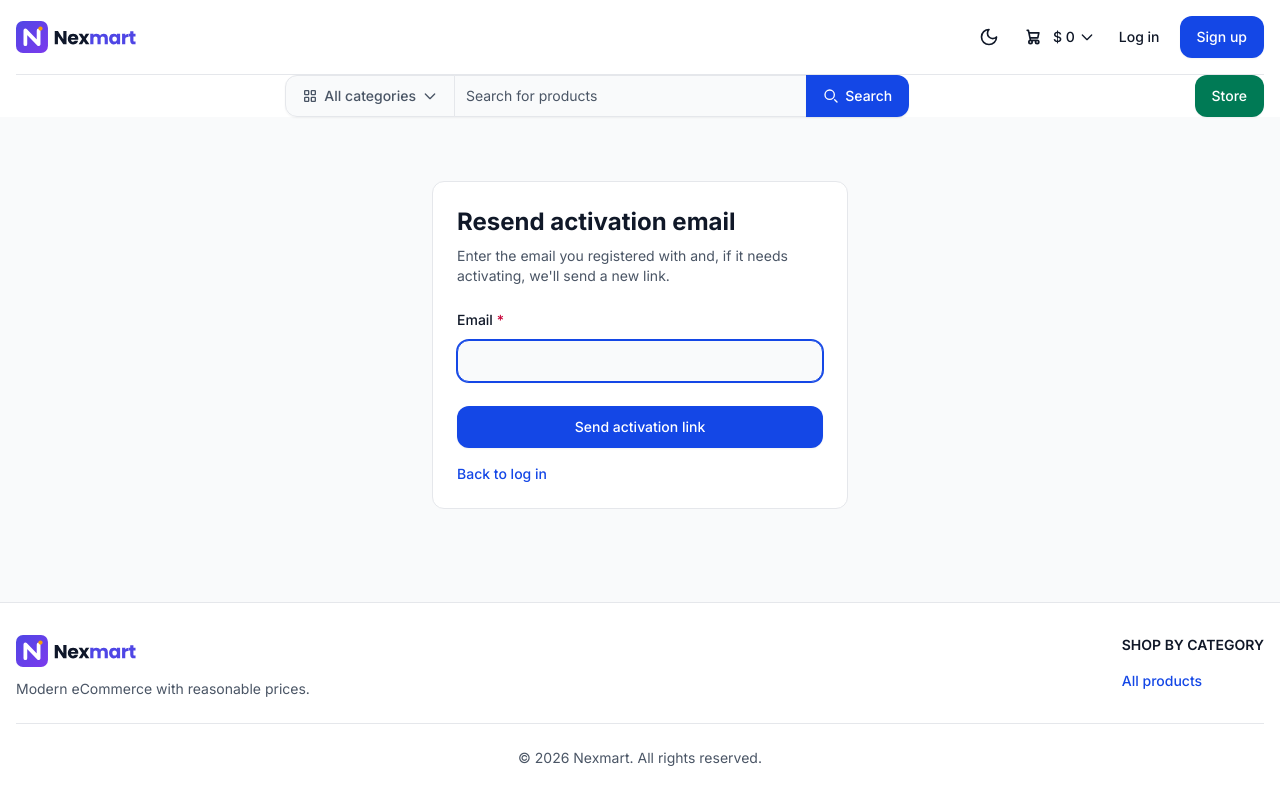
After one commit to skarnatachan/nexmart, a Django app: page /account/activate/resend/ in a window 1280 px wide. The commit adds this page. Run offline with Django 5.2, Linux system fonts and the light colour scheme; data that the repository does not hold is empty; parts of the project's set-up code (start-up, migrations or seed data) failed here and were passed over; some libraries are stand-ins or nearby versions.

Commit message:
Add account activation, login/logout messages, and admin login field fix
- Registration now creates inactive accounts and emails an activation
  link (token via Django's default_token_generator); the link activates
  the account and sends the welcome email. Login blocks inactive
  accounts with a specific message linking to a self-service "resend
  activation email" page.
- Successful login shows a welcome-back message; logout shows a modal
  ("You have been logged out from Nexmart system."), auto-opened via
  Flowbite's Modal class directly rather than its data-attribute
  auto-wiring, which only runs on the window load event.
- Fix Django admin login page: the password show/hide wrapper was
  display:inline-block with no width, so the password field didn't
  match the username field's width.

```diff
--- a/account/forms.py
+++ b/account/forms.py
@@ -1,10 +1,13 @@
 from datetime import date
 
 from django import forms
+from django.contrib.auth import authenticate
 from django.contrib.auth.forms import AuthenticationForm, PasswordChangeForm, PasswordResetForm, SetPasswordForm
 from django.core.exceptions import ValidationError
 from django.template.loader import render_to_string
 from django.templatetags.static import static
+from django.urls import reverse
+from django.utils.safestring import mark_safe
 
 from .models import User, UserProfile
 
@@ -50,6 +53,7 @@ class RegistrationForm(StyledFormMixin, forms.ModelForm):
     def save(self, commit=True):
         user = super().save(commit=False)
         user.set_password(self.cleaned_data['password'])
+        user.is_active = False
         if commit:
             user.save()
         return user
@@ -57,6 +61,31 @@ class RegistrationForm(StyledFormMixin, forms.ModelForm):
 
 class EmailAuthenticationForm(StyledFormMixin, AuthenticationForm):
     username = forms.EmailField(label='Email', widget=forms.EmailInput(attrs={'autofocus': True}))
+
+    def clean(self):
+        email = self.cleaned_data.get('username')
+        password = self.cleaned_data.get('password')
+        if email and password:
+            self.user_cache = authenticate(self.request, username=email, password=password)
+            if self.user_cache is None:
+                existing = User.objects.filter(email__iexact=email).first()
+                if existing and not existing.is_active and existing.check_password(password):
+                    raise ValidationError(
+                        mark_safe(
+                            'Your account is not active yet. Please check your email for the '
+                            'activation link, or <a href="%s" class="link">request a new one</a>.'
+                            % reverse('resend_activation')
+                        ),
+                        code='inactive',
+                    )
+                raise self.get_invalid_login_error()
+            else:
+                self.confirm_login_allowed(self.user_cache)
+        return self.cleaned_data
+
+
+class ResendActivationForm(StyledFormMixin, forms.Form):
+    email = forms.EmailField(label='Email', widget=forms.EmailInput(attrs={'autofocus': True}))
 
 
 class CustomPasswordResetForm(StyledFormMixin, PasswordResetForm):
--- a/account/templates/account/login.html
+++ b/account/templates/account/login.html
@@ -51,6 +51,9 @@
                     <a href="{% url 'password_reset' %}" class="link">Forgot your password?</a>
                 </p>
                 <p class="mt-2 text-sm text-body">
+                    <a href="{% url 'resend_activation' %}" class="link">Didn't get an activation email?</a>
+                </p>
+                <p class="mt-2 text-sm text-body">
                     Don't have an account? <a href="{% url 'register' %}" class="link">Sign up</a>.
                 </p>
             </div>
--- a/account/templates/account/register.html
+++ b/account/templates/account/register.html
@@ -4,7 +4,10 @@
     <section class="py-4 antialiased md:py-8">
         <div class="mx-auto max-w-md px-4">
             <div class="rounded-base border border-default bg-neutral-primary-soft p-6">
-                <h1 class="mb-6 text-2xl font-bold text-heading">Create your account</h1>
+                <h1 class="mb-2 text-2xl font-bold text-heading">Create your account</h1>
+                <p class="mb-6 text-sm text-body">
+                    We'll email you a link to activate your account before you can log in.
+                </p>
                 <form method="post" novalidate>
                     {% csrf_token %}
                     {% if form.non_field_errors %}
--- /dev/null
+++ b/account/templates/account/resend_activation_form.html
@@ -0,0 +1,35 @@
+{% extends 'base.html' %}
+{% block title %}Resend Activation Email - Nexmart{% endblock title %}
+{% block content %}
+    <section class="py-4 antialiased md:py-8">
+        <div class="mx-auto max-w-md px-4">
+            <div class="rounded-base border border-default bg-neutral-primary-soft p-6">
+                <h1 class="mb-2 text-2xl font-bold text-heading">Resend activation email</h1>
+                <p class="mb-6 text-sm text-body">
+                    Enter the email you registered with and, if it needs activating, we'll send a new link.
+                </p>
+                <form method="post" novalidate>
+                    {% csrf_token %}
+                    {% if form.non_field_errors %}
+                        <div class="mb-4 rounded-base border border-danger-subtle bg-danger-soft p-3 text-sm text-fg-danger-strong">
+                            {{ form.non_field_errors }}
+                        </div>
+                    {% endif %}
+                    <div class="mb-4">
+                        <label for="{{ form.email.id_for_label }}" class="label">
+                            {{ form.email.label }} <span class="text-fg-danger">*</span>
+                        </label>
+                        {{ form.email }}
+                        {% for error in form.email.errors %}
+                            <p class="helper-text text-fg-danger">{{ error }}</p>
+                        {% endfor %}
+                    </div>
+                    <button type="submit" class="btn-primary mt-2 w-full cursor-pointer">Send activation link</button>
+                </form>
+                <p class="mt-4 text-sm text-body">
+                    <a href="{% url 'login' %}" class="link">Back to log in</a>
+                </p>
+            </div>
+        </div>
+    </section>
+{% endblock content %}
--- a/account/urls.py
+++ b/account/urls.py
@@ -1,4 +1,3 @@
-from django.contrib.auth.views import LogoutView
 from django.urls import path
 
 from . import views
@@ -6,8 +5,12 @@ from . import views
 urlpatterns = [
     path('register/', views.register, name='register'),
     path('login/', views.EmailLoginView.as_view(), name='login'),
-    path('logout/', LogoutView.as_view(), name='logout'),
+    path('logout/', views.CustomLogoutView.as_view(), name='logout'),
     path('profile/', views.profile, name='profile'),
+
+    path('activate/sent/', views.activation_sent, name='activation_sent'),
+    path('activate/resend/', views.resend_activation, name='resend_activation'),
+    path('activate/<uidb64>/<token>/', views.activate, name='activate'),
 
     path('password-change/', views.CustomPasswordChangeView.as_view(), name='password_change'),
     path('password-change/done/', views.CustomPasswordChangeDoneView.as_view(), name='password_change_done'),
--- a/account/views.py
+++ b/account/views.py
@@ -1,8 +1,9 @@
 from django.contrib import messages
-from django.contrib.auth import login as auth_login
 from django.contrib.auth.decorators import login_required
+from django.contrib.auth.tokens import default_token_generator
 from django.contrib.auth.views import (
     LoginView,
+    LogoutView,
     PasswordChangeDoneView,
     PasswordChangeView,
     PasswordResetCompleteView,
@@ -12,23 +13,40 @@ from django.contrib.auth.views import (
 )
 from django.shortcuts import redirect, render
 from django.templatetags.static import static
-from django.urls import reverse_lazy
+from django.urls import reverse, reverse_lazy
+from django.utils.encoding import force_bytes, force_str
+from django.utils.http import urlsafe_base64_decode, urlsafe_base64_encode
 
 from . import tasks
 from .forms import (
     CustomPasswordResetForm,
     EmailAuthenticationForm,
     RegistrationForm,
+    ResendActivationForm,
     StyledPasswordChangeForm,
     StyledSetPasswordForm,
     UserProfileForm,
     UserUpdateForm,
 )
-from .models import UserProfile
+from .models import User, UserProfile
 
 
 def _logo_url(request):
     return request.build_absolute_uri(static('img/logo/nexmart-logo.png'))
+
+
+def _send_activation_email(request, user):
+    uid = urlsafe_base64_encode(force_bytes(user.pk))
+    token = default_token_generator.make_token(user)
+    activation_path = reverse('activate', kwargs={'uidb64': uid, 'token': token})
+    tasks.send_activation_email.delay(
+        {
+            'full_name': user.get_full_name(),
+            'activation_url': request.build_absolute_uri(activation_path),
+            'logo_url': _logo_url(request),
+        },
+        user.email,
+    )
 
 
 def register(request):
@@ -39,6 +57,35 @@ def register(request):
         form = RegistrationForm(request.POST)
         if form.is_valid():
             user = form.save()
+            _send_activation_email(request, user)
+            return redirect('activation_sent')
+    else:
+        form = RegistrationForm()
+    return render(request, 'account/register.html', {'form': form})
+
+
+class CustomLogoutView(LogoutView):
+    def post(self, request, *args, **kwargs):
+        response = super().post(request, *args, **kwargs)
+        # Must come after super().post(), since logout() flushes the session
+        # that messages are stored in.
+        messages.success(request, 'You have been logged out from Nexmart system.', extra_tags='logout-modal')
+        return response
+
+
+def activate(request, uidb64, token):
+    try:
+        uid = force_str(urlsafe_base64_decode(uidb64))
+        user = User.objects.get(pk=uid)
+    except (TypeError, ValueError, OverflowError, User.DoesNotExist):
+        user = None
+
+    activated = False
+    if user is not None and default_token_generator.check_token(user, token):
+        activated = True
+        if not user.is_active:
+            user.is_active = True
+            user.save(update_fields=['is_active'])
             tasks.send_welcome_email.delay(
                 {
                     'full_name': user.get_full_name(),
@@ -48,18 +95,36 @@ def register(request):
                 },
                 user.email,
             )
-            auth_login(request, user)
-            messages.success(request, 'Welcome to Nexmart! Your account has been created.')
-            return redirect('home')
+
+    return render(request, 'account/activation_complete.html', {'activated': activated})
+
+
+def resend_activation(request):
+    if request.method == 'POST':
+        form = ResendActivationForm(request.POST)
+        if form.is_valid():
+            user = User.objects.filter(email__iexact=form.cleaned_data['email']).first()
+            if user and not user.is_active:
+                _send_activation_email(request, user)
+            return redirect('activation_sent')
     else:
-        form = RegistrationForm()
-    return render(request, 'account/register.html', {'form': form})
+        form = ResendActivationForm()
+    return render(request, 'account/resend_activation_form.html', {'form': form})
+
+
+def activation_sent(request):
+    return render(request, 'account/activation_sent.html')
 
 
 class EmailLoginView(LoginView):
     template_name = 'account/login.html'
     authentication_form = EmailAuthenticationForm
     redirect_authenticated_user = True
+
+    def form_valid(self, form):
+        response = super().form_valid(form)
+        messages.success(self.request, f'Welcome back, {self.request.user.get_full_name()}! You have been logged in successfully.')
+        return response
 
 
 class CustomPasswordResetView(PasswordResetView):
--- a/static/css/admin-password-toggle.css
+++ b/static/css/admin-password-toggle.css
@@ -2,7 +2,8 @@
    static/js/admin-password-toggle.js, which wraps each input[type=password]. */
 .password-toggle {
     position: relative;
-    display: inline-block;
+    display: block;
+    width: 100%;
 }
 
 .password-toggle input {
--- a/static/css/style.css
+++ b/static/css/style.css
@@ -282,6 +282,7 @@
     --color-heading: var(--color-gray-900);
     --color-fg-brand: var(--color-blue-700);
     --color-fg-brand-strong: var(--color-blue-900);
+    --color-fg-success: var(--color-emerald-700);
     --color-fg-success-strong: var(--color-emerald-900);
     --color-fg-danger: var(--color-rose-700);
     --color-fg-danger-strong: var(--color-rose-900);
@@ -2261,6 +2262,9 @@
   }
   .text-fg-disabled {
     color: var(--color-fg-disabled);
+  }
+  .text-fg-success {
+    color: var(--color-fg-success);
   }
   .text-fg-success-strong {
     color: var(--color-fg-success-strong);
--- /dev/null
+++ b/static/js/logout-modal.js
@@ -0,0 +1,18 @@
+// Auto-opens the logout confirmation modal (templates/base.html) on page
+// load. Flowbite's own data-modal-* wiring only runs on the window "load"
+// event, which can fire after this script, so we instantiate and control
+// the Modal directly instead of clicking a trigger button or relying on
+// Flowbite's declarative data-modal-hide bindings. The Modal class itself
+// (unlike the deferred auto-discovery) is assigned to window.Modal as soon
+// as flowbite.min.js runs, so it's already available here.
+(function () {
+  const modalEl = document.getElementById("logout-modal");
+  if (!modalEl || typeof window.Modal !== "function") return;
+
+  const modal = new window.Modal(modalEl);
+  modal.show();
+
+  modalEl.querySelectorAll('[data-modal-hide="logout-modal"]').forEach((button) => {
+    button.addEventListener("click", () => modal.hide());
+  });
+})();
--- a/templates/base.html
+++ b/templates/base.html
@@ -27,7 +27,9 @@
     {% if messages %}
         <div class="mb-6 space-y-3">
             {% for message in messages %}
-                {% include "partials/alert.html" with id=forloop.counter %}
+                {% if 'logout-modal' not in message.tags %}
+                    {% include "partials/alert.html" with id=forloop.counter %}
+                {% endif %}
             {% endfor %}
         </div>
     {% endif %}
@@ -35,12 +37,43 @@
 </main>
 {% include "partials/footer.html" %}
 
+{% for message in messages %}
+    {% if 'logout-modal' in message.tags %}
+        <div id="logout-modal" tabindex="-1" aria-hidden="true"
+             class="fixed left-0 right-0 top-0 z-50 hidden h-[calc(100%-1rem)] max-h-full w-full items-center justify-center overflow-y-auto overflow-x-hidden md:inset-0">
+            <div class="relative max-h-full w-full max-w-md p-4">
+                <div class="relative rounded-base border border-default bg-neutral-primary-soft shadow">
+                    <button type="button"
+                            class="absolute right-2.5 top-3 ms-auto inline-flex h-8 w-8 items-center justify-center rounded-base text-body-subtle hover:bg-neutral-secondary-medium"
+                            data-modal-hide="logout-modal">
+                        <svg class="h-3 w-3" aria-hidden="true" xmlns="http://www.w3.org/2000/svg" fill="none" viewBox="0 0 14 14">
+                            <path stroke="currentColor" stroke-linecap="round" stroke-linejoin="round" stroke-width="2"
+                                  d="M1 1l6 6m0 0 6 6M7 7l6-6M7 7l-6 6"/>
+                        </svg>
+                        <span class="sr-only">Close modal</span>
+                    </button>
+                    <div class="p-4 text-center md:p-5">
+                        <svg class="mx-auto mb-4 h-12 w-12 text-fg-success" aria-hidden="true" xmlns="http://www.w3.org/2000/svg" fill="none"
+                             viewBox="0 0 24 24">
+                            <path stroke="currentColor" stroke-linecap="round" stroke-linejoin="round" stroke-width="2"
+                                  d="M9 12.75 11.25 15 15 9.75M21 12a9 9 0 1 1-18 0 9 9 0 0 1 18 0Z"/>
+                        </svg>
+                        <h3 class="mb-5 text-lg font-normal text-heading">{{ message }}</h3>
+                        <button type="button" class="btn-primary cursor-pointer" data-modal-hide="logout-modal">OK</button>
+                    </div>
+                </div>
+            </div>
+        </div>
+    {% endif %}
+{% endfor %}
+
 {% block modals %}{% endblock %}
 {# Flowbite's JS wires up every data-* attribute above (copied from node_modules by `npm run build:js`). #}
 <script src="{% static 'css/flowbite/flowbite.min.js' %}"></script>
 <script src="{% static 'js/theme-toggle.js' %}"></script>
 <script src="{% static 'js/password-toggle.js' %}"></script>
 <script src="{% static 'js/messages.js' %}"></script>
+<script src="{% static 'js/logout-modal.js' %}"></script>
 <script src="{% static 'js/photo-preview.js' %}"></script>
 {% block extra_js %}{% endblock %}
 </body>
```
Also changed, not shown: account/tasks.py (+11 -0 lines), account/templates/account/activation_complete.html (added, +21 -0 lines), account/templates/account/activation_sent.html (added, +15 -0 lines), account/templates/account/email/activation_email.html (added, +16 -0 lines), account/templates/account/email/activation_email.txt (added, +7 -0 lines).
